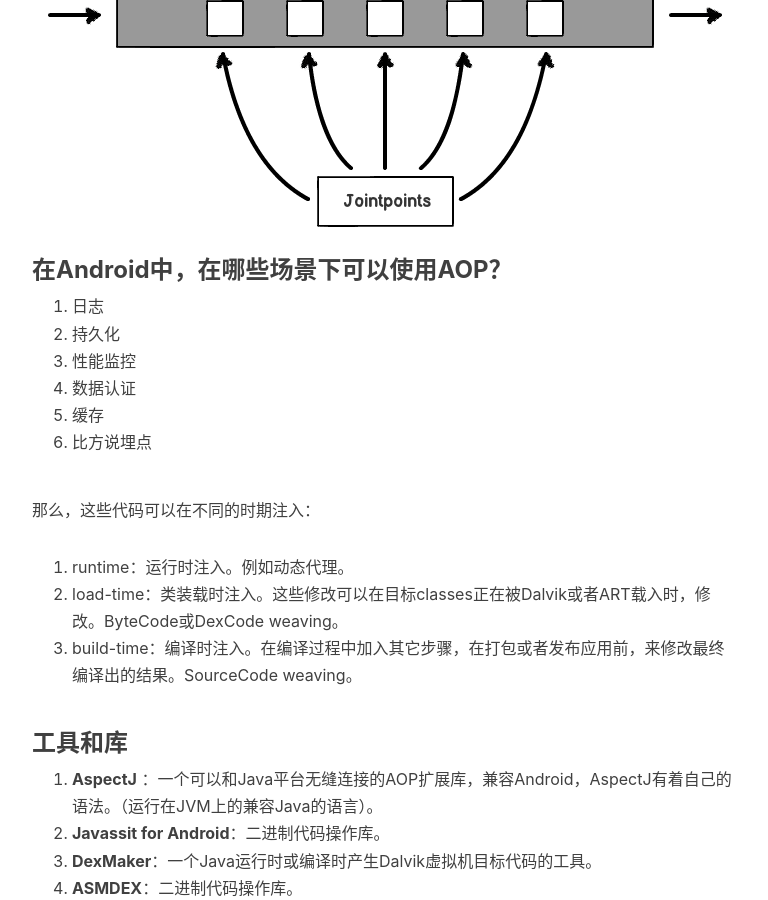
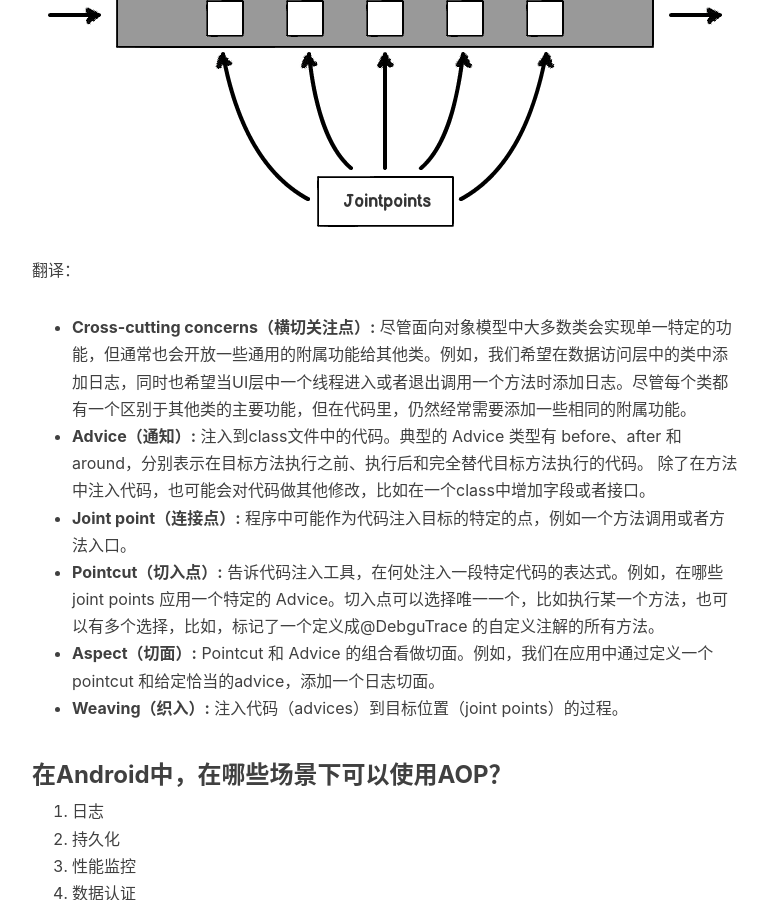
Before and after one commit to hefuduo/hefuduo.github.io, a Jekyll site: the page built from _posts/2016-02-27-面向切面编程-2017.md, in a window 1280 px wide and 900 px high, scrolled down 4512 px. Shown: the whole window, without its empty margins (233-1001 px from the left). Built offline with Jekyll 4.4.1, drawn with Linux system fonts in a browser that asks for light colours; nearby versions of some CDN libraries; comment, search, counter and statistics services are not loaded; some of the changed text lies outside the part shown.

Commit message:
完成AOP技术文章 Signed-off-by: hefuduo <hefuduo@meituan.com>

```diff
--- a/_posts/2016-02-27-面向切面编程-2017.md
+++ b/_posts/2016-02-27-面向切面编程-2017.md
@@ -76,6 +76,17 @@ This picture summarizes a bit a few of these concepts:
 
 ![AspectOrientedProgramming](/img/aspectJ/AspectOrientedProgramming.png)
 
+
+
+翻译：
+
+- **Cross-cutting concerns（横切关注点）:** 尽管面向对象模型中大多数类会实现单一特定的功能，但通常也会开放一些通用的附属功能给其他类。例如，我们希望在数据访问层中的类中添加日志，同时也希望当UI层中一个线程进入或者退出调用一个方法时添加日志。尽管每个类都有一个区别于其他类的主要功能，但在代码里，仍然经常需要添加一些相同的附属功能。
+- **Advice（通知）:** 注入到class文件中的代码。典型的 Advice 类型有 before、after 和 around，分别表示在目标方法执行之前、执行后和完全替代目标方法执行的代码。 除了在方法中注入代码，也可能会对代码做其他修改，比如在一个class中增加字段或者接口。
+- **Joint point（连接点）:** 程序中可能作为代码注入目标的特定的点，例如一个方法调用或者方法入口。
+- **Pointcut（切入点）:** 告诉代码注入工具，在何处注入一段特定代码的表达式。例如，在哪些 joint points 应用一个特定的 Advice。切入点可以选择唯一一个，比如执行某一个方法，也可以有多个选择，比如，标记了一个定义成@DebguTrace 的自定义注解的所有方法。
+- **Aspect（切面）:** Pointcut 和 Advice 的组合看做切面。例如，我们在应用中通过定义一个 pointcut 和给定恰当的advice，添加一个日志切面。
+- **Weaving（织入）:** 注入代码（advices）到目标位置（joint points）的过程。
+
 ### 在Android中，在哪些场景下可以使用AOP？
 
 1. 日志
@@ -99,7 +110,6 @@ This picture summarizes a bit a few of these concepts:
 2. **Javassit for Android**：二进制代码操作库。
 3. **DexMaker**：一个Java运行时或编译时产生Dalvik虚拟机目标代码的工具。
 4. **ASMDEX**：二进制代码操作库。
-
 
 
 ### 为什么使用AspectJ
@@ -724,6 +734,14 @@ public aspect JPTest {
 - l 还能对Java字节码（即对class文件）进行处理。有感兴趣的同学可以对aspectj-test小例子的class文件进行反编译，你会发现AspectJ无非是在被选中的JPoint的地方加一些hook函数。当然Before就是在调用JPoint之前加，After就是在JPoint返回之前加。
 - l 更高级的做法是当class文件被加载到虚拟机后，由虚拟机根据AOP的规则进行hook。
 
+
+
+# AOP在Android中的应用
+
+
+
+
+
 引用文章：
 
 [面向切面编程（AOP）的理解](http://blog.csdn.net/Intlgj/article/details/5671248)
@@ -731,6 +749,8 @@ public aspect JPTest {
 [Aspect Oriented Programming in Android -Fernando Cejas](https://fernandocejas.com/2014/08/03/aspect-oriented-programming-in-android/)
 
 [深入理解Android之AOP](http://blog.csdn.net/innost/article/details/49387395)
+
+[Android中的AOP编程](http://www.jianshu.com/p/0fa8073fd144)
 
 参考文献
 
```
Also changed, not shown: _posts/2017-03-14-加密技术-2017.md (+1 -1 lines).
